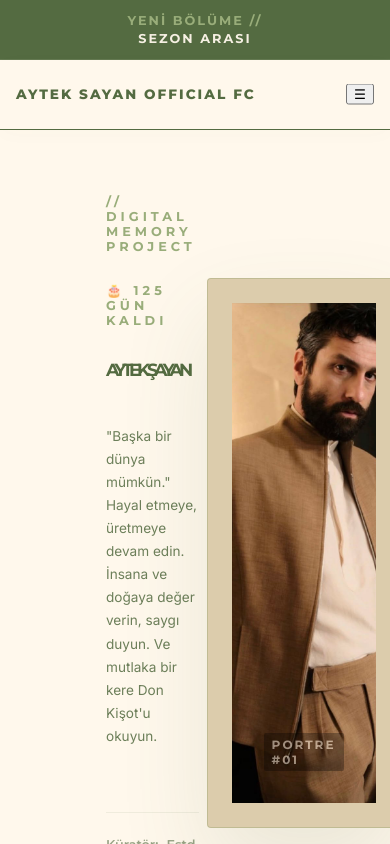
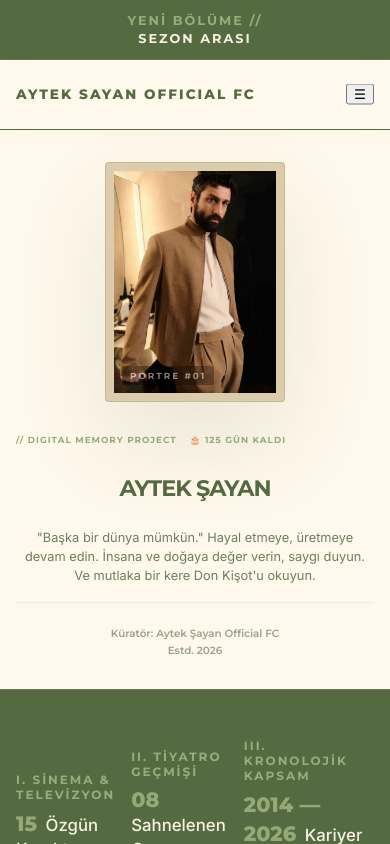
Before and after one commit to ebru1967/oyuncu-fan-projesi, a React (Vite) app: page / in a window 390 px wide. Shown: the top 844 px of the page. Built offline with nearby package versions, Linux system fonts and the light colour scheme.

Commit message:
Mobil tasarım tasiyici hatalar..

```diff
--- a/src/App.css
+++ b/src/App.css
@@ -1609,44 +1609,71 @@
     line-height:1.2;
   }
 
-  /* HERO - GÜNCELLENMİŞ MOBİL DÜZEN */
+  /* HERO */
+.editorial-hero{
+  padding:2rem 1rem !important;
+  min-height:auto;
+}
+
 .hero-grid-container{
-    display: grid !important;
-    grid-template-columns: 1fr 0.8fr !important; /* Yan yana tutar */
-    gap: 0.5rem !important;
-    align-items: center;
-    padding: 0 10px !important;
+  display:grid !important;
+  grid-template-columns:60% 40% !important;
+  gap:1rem !important;
+  align-items:center;
+  padding:0 !important;
 }
 
 .hero-left-editorial{
+  min-width:0;
+  overflow:hidden;
   text-align:left;
 }
 
 .hero-right-display{
+  display:flex;
   justify-content:center;
-    display: flex;
-  }
-
-  .hero-right-display img,
-  .hero-portrait{
-    max-width: 100% !important; /* Kapsayıcıya sığar */
-    height: auto;
+  align-items:center;
 }
 
 .hero-main-title{
-    font-size: 1.1rem !important; /* Küçültüldü */
-    line-height: 1.1;
-  }
-
-  .hero-editorial-footer{
-    gap:.5rem;
+  font-size:1.4rem !important;
+  line-height:1;
+  letter-spacing:-1px;
+  margin-bottom:1rem;
 }
 
 .hero-statement{
   max-width:100%;
-    font-size: 0.85rem; /* Yazı çok uzunsa küçülttük */
-  }
-
+  font-size:0.8rem;
+  line-height:1.5;
+  margin-bottom:1rem;
+  word-break:break-word;
+}
+
+.hero-editorial-footer{
+  flex-direction:column;
+  gap:.3rem;
+  font-size:.65rem;
+}
+
+.archive-badge{
+  font-size:.55rem;
+  letter-spacing:1px;
+}
+
+.canvas-frame{
+  max-width:140px !important;
+  height:220px !important;
+  padding:.5rem !important;
+}
+
+.canvas-inner{
+  padding:.5rem !important;
+}
+
+.canvas-tag{
+  font-size:.55rem;
+}
   /* MANIFESTO */
   .manifesto-container{
     display:flex;
@@ -1753,3 +1780,34 @@
     text-align:center;
   }
 }
+@media (max-width:480px){
+
+  .hero-grid-container{
+    grid-template-columns:1fr !important;
+  }
+
+  .hero-left-editorial{
+    order:2;
+    text-align:center;
+  }
+
+  .hero-right-display{
+    order:1;
+    margin-bottom:1rem;
+  }
+
+  .canvas-frame{
+    max-width:180px !important;
+    height:240px !important;
+    margin:auto;
+  }
+
+  .hero-statement{
+    text-align:center;
+  }
+
+  .hero-editorial-footer{
+    align-items:center;
+  }
+
+}
```
Lines whose indentation alone changed are shown as unchanged.
